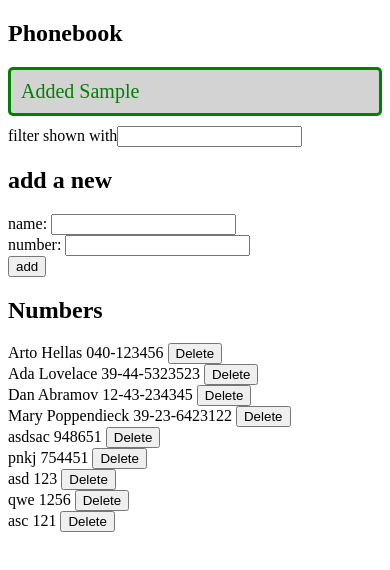
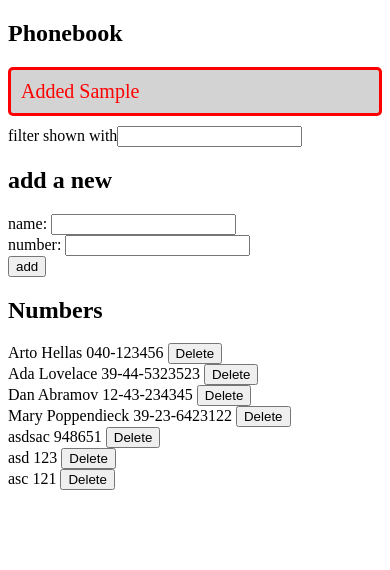
Before and after one commit to pankajdharmik4/fullstackopen, a React (Vite) app in the folder part2/phonebook/: page / in a window 390 px wide. Both pictures are taken after typing "Sample", "Sample" into the empty fields and a click on the button "add". Shown: the top 570 px of the page. Built offline with nearby package versions, Linux system fonts and the light colour scheme; no server answers; data requests are answered from the project's data file.

Commit message:
2.17*: Phonebook step12

```diff
--- a/part2/phonebook/db.json
+++ b/part2/phonebook/db.json
@@ -26,19 +26,9 @@
       "id": 6
     },
     {
-      "name": "pnkj",
-      "number": "754451",
-      "id": 7
-    },
-    {
       "name": "asd",
       "number": "123",
       "id": 8
-    },
-    {
-      "name": "qwe",
-      "number": "1256",
-      "id": 9
     },
     {
       "name": "asc",
--- a/part2/phonebook/src/App.jsx
+++ b/part2/phonebook/src/App.jsx
@@ -13,6 +13,7 @@ const App = () => {
   const [newNumber,setNewNumber] = useState('');
   const [newSearch,setNewSearch] = useState('');
   const [Message,setMessage] = useState(null);
+  const [error,setError] = useState(false);
 
   const getPhonebook = ()=>{
     console.log("GET DATA")
@@ -63,12 +64,21 @@ const App = () => {
   : persons;
 
   const handleDelete = (id)=>{
-    if(window.confirm(`Delete ${persons.filter(p => p.id === id)[0].name}?`)){
+    const deleteName = persons.filter(p => p.id === id)[0].name;
+    if(window.confirm(`Delete ${deleteName}?`)){
       personService.
         deletePerson(id)
         .then(()=>{
           setPersons(persons.filter(p => p.id !== id))
         })
+        .catch(()=>{
+          setMessage(`Information of ${deleteName} has already been removed from server`)
+          setError(true);
+        })
+        setTimeout(()=>{
+          setMessage(null)
+          setError(false)
+        },5000)
       }
     }
 
@@ -76,7 +86,7 @@ const App = () => {
     <div>
       <h2>Phonebook</h2>
 
-      <Notifications message={Message} />
+      <Notifications message={Message} error={error}/>
 
       <Filter search={newSearch} setNewSearch={setNewSearch}/>
 
--- a/part2/phonebook/src/components/Notifications.jsx
+++ b/part2/phonebook/src/components/Notifications.jsx
@@ -1,6 +1,6 @@
 import React from 'react'
 
-const style = {
+const styleGreen = {
     color: 'green',
     background: 'lightgrey',
     fontSize: 20,
@@ -9,13 +9,23 @@ const style = {
     padding: 10,
     marginBottom: 10,
 }
-const Notifications = ({ message }) => {
+
+const styleRed = {
+  color: 'red',
+  background: 'lightgrey',
+  fontSize: 20,
+  borderStyle: 'solid',
+  borderRadius: 5,
+  padding: 10,
+  marginBottom: 10,
+}
+const Notifications = ({ message,error }) => {
   if (message === null) {
     return null
   }
 
   return (
-    <div style={style} >
+    <div style={error?styleGreen:styleRed} >
       {message}
     </div>
   )
```
